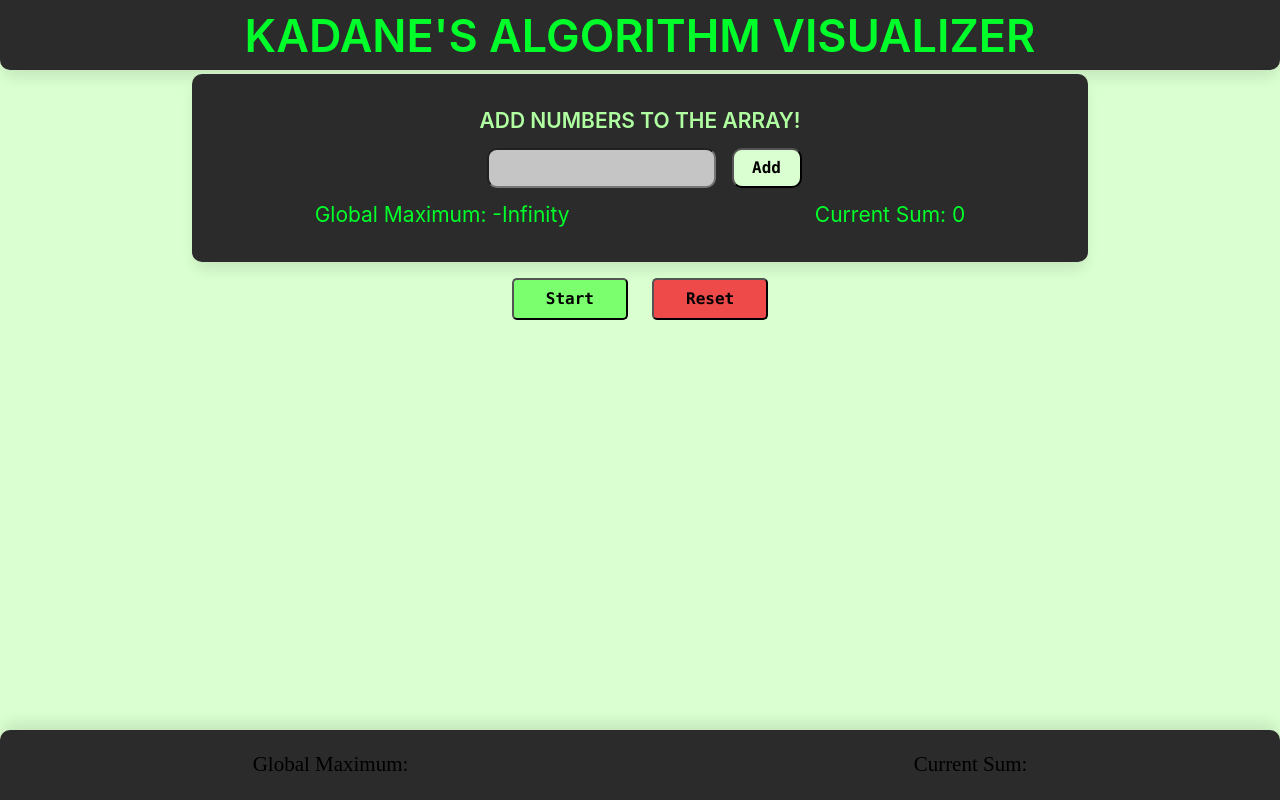
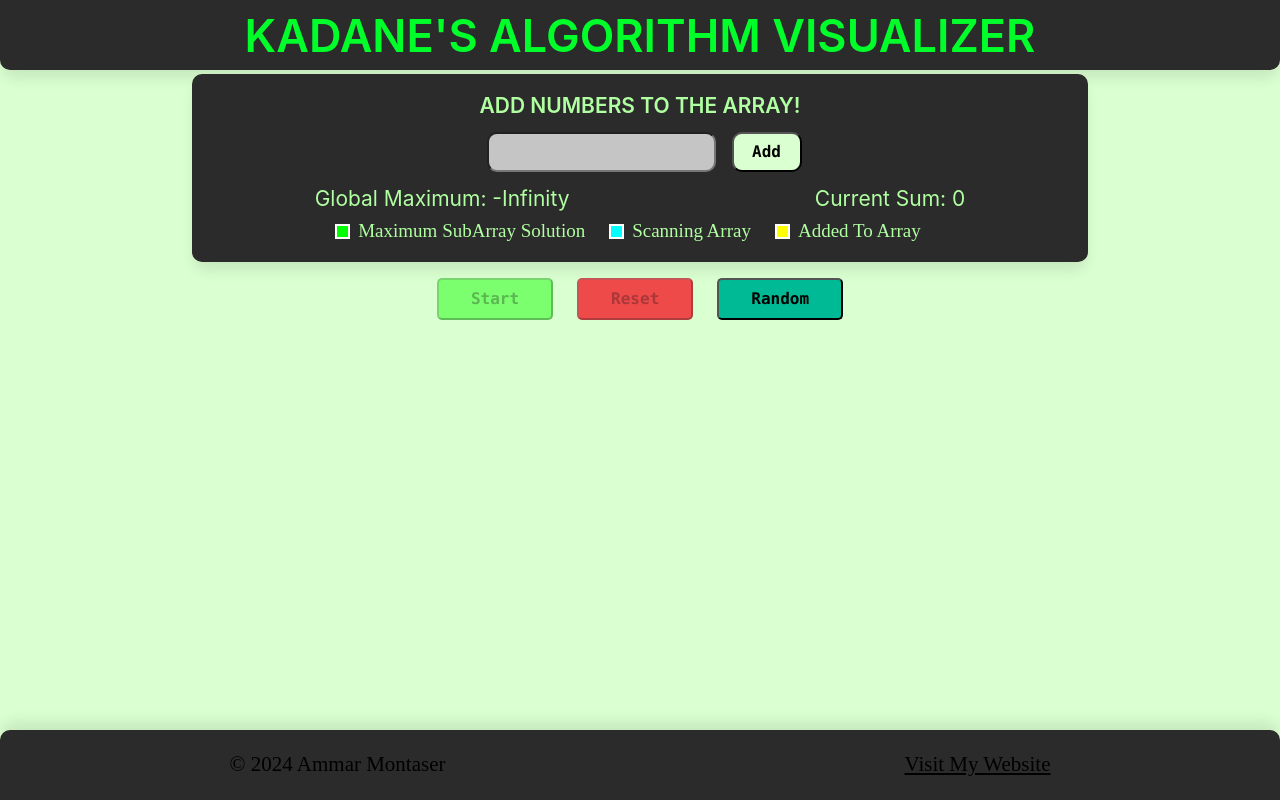
Before and after one commit to Ammar-Montaser/Kadane-s-Algorithm-Visualizer, a React (Vite) app: page / in a window 1280 px wide. Built offline with nearby package versions, Linux system fonts and the light colour scheme.

Commit message:
fiex logic for consecutive starts + disabled buttons while working

```diff
--- a/src/App.jsx
+++ b/src/App.jsx
@@ -4,24 +4,53 @@ import ArrayCard from "./views/ArrayCard";
 import Input from "./views/Input";
 import { useSelector, useDispatch } from "react-redux";
 import { useRef } from "react";
-import { setMax, setSum, reset } from "./Redux/arraySlice.js";
+import {
+  setMax,
+  setSum,
+  reset,
+  addItemToArray,
+  toogle,
+} from "./Redux/arraySlice.js";
 
 function App() {
   const arr = useSelector((state) => state.arrayReducer.array);
+
+  const loading = useSelector((state) => state.arrayReducer.loading);
 
   const myRef = useRef(null);
   const dispatch = useDispatch();
   const resetState = () => {
     dispatch(reset());
   };
+  const random = () => {
+    for (let i = 0; i <= 10; i++) {
+      let sign = Math.round(Math.random());
+      let randomNum = Math.round(Math.random() * 100);
+      sign === 0 ? (randomNum *= -1) : (randomNum *= 1);
+      setTimeout(() => {
+        dispatch(addItemToArray(randomNum));
+      }, 1000 * i);
+    }
+  };
+
   const maxSequence = async () => {
+    for (let i = 0; i < arr.length; i++) {
+      document.getElementById(i).style.color = "white";
+      document.getElementById(i).style.border = "5px solid yellow";
+    }
+
+    //toogle disable button
+    dispatch(toogle(true));
+
     let max = Number.NEGATIVE_INFINITY;
     let sum = 0;
     let start = 0;
     let end = 0;
-    if (arr.length == 0) {
-      console.log(0);
-    }
+
+    // Disabled button when array is empty. DEAD CODE//
+    // if (arr.length == 0) {
+    //   console.log(0);
+    // }
 
     for (let i = 0; i < arr.length; i++) {
       await new Promise((resolve) =>
@@ -32,8 +61,8 @@ function App() {
       sum = sum + arr[i];
       dispatch(setSum(sum));
 
-      document.getElementById(i).style.color = "red";
-      document.getElementById(i).style.border = "5px solid red";
+      document.getElementById(i).style.color = "cyan";
+      document.getElementById(i).style.border = "5px solid cyan";
       if (sum > max) {
         end = i;
         max = sum;
@@ -46,13 +75,15 @@ function App() {
         sum = 0;
         dispatch(setSum(sum));
       }
-      console.log(start);
-      console.log(end);
     }
     for (let i = start; i <= end; i++) {
       document.getElementById(i).style.color = "limegreen";
       document.getElementById(i).style.border = "5px solid limegreen";
     }
+    console.log(start);
+    console.log(end);
+
+    dispatch(toogle(false));
   };
 
   return (
@@ -67,13 +98,25 @@ function App() {
             <Input />
             <div className="controlButtons">
               {" "}
-              <button className="start" onClick={maxSequence}>
+              <button
+                className="start"
+                disabled={arr.length == 0 ? true : false || loading}
+                onClick={maxSequence}
+              >
                 {" "}
                 Start
               </button>
-              <button className="reset" onClick={resetState}>
+              <button
+                className="reset"
+                disabled={arr.length == 0 ? true : false || loading}
+                onClick={resetState}
+              >
                 {" "}
                 Reset
+              </button>
+              <button className="random" disabled={loading} onClick={random}>
+                {" "}
+                Random
               </button>
             </div>
           </div>
@@ -85,8 +128,12 @@ function App() {
         </div>
 
         <div className="footer">
-          <h2 className="footerText">{"Global Maximum: "}</h2>
-          <h2 className="footerText">{"Current Sum: "}</h2>
+          <h2 className="footerText">
+            &copy; {new Date().getFullYear()} Ammar Montaser
+          </h2>
+          <h2 className="footerText link">
+            <a href="ammarmontaser.com">Visit My Website</a>
+          </h2>
         </div>
       </div>
     </>
--- a/src/CSS/main.css
+++ b/src/CSS/main.css
@@ -372,7 +372,7 @@ body {
   align-items: center;
   justify-content: center;
   flex-direction: column;
-  border: 5px solid #22b927;
+  border: 5px solid yellow;
   border-radius: 0.5rem;
 }
 .arrayCard h1 {
@@ -491,10 +491,37 @@ body {
   width: 100%;
   justify-content: space-around;
 }
-.inputContainer .resultText {
-  color: #00ff2a;
+.inputContainer .resultInputContainer .resultText {
   font-weight: 400;
   font-family: -apple-system, BlinkMacSystemFont, "Helvetica Neue", Helvetica, Arial, sans-serif, "Apple Color Emoji", "Segoe UI Emoji", "Segoe UI Symbol";
+}
+.inputContainer .colorKey {
+  margin-top: 5px;
+  width: 100%;
+  display: flex;
+  align-items: center;
+  justify-content: center;
+  flex-direction: row;
+  justify-content: center;
+}
+.inputContainer .colorKey span {
+  width: 15px;
+  height: 15px;
+  border: 2px solid white;
+}
+.inputContainer .colorKey p {
+  color: #b0ffa1;
+  margin-left: 8px;
+  margin-right: 24px;
+}
+.inputContainer .colorKey .green {
+  background-color: lime;
+}
+.inputContainer .colorKey .cyan {
+  background-color: cyan;
+}
+.inputContainer .colorKey .yellow {
+  background-color: yellow;
 }
 
 input::-webkit-outer-spin-button,
@@ -573,6 +600,9 @@ input[type=number] {
 .main .controlButtons .reset {
   background-color: rgb(238, 74, 74);
 }
+.main .controlButtons .random {
+  background-color: rgb(0, 186, 149);
+}
 
 .footer {
   display: flex;
--- a/src/Redux/arraySlice.js
+++ b/src/Redux/arraySlice.js
@@ -5,6 +5,8 @@ const initialState = {
   max: Number.NEGATIVE_INFINITY,
   loading: false,
   sum: 0,
+  start: 0,
+  end: 0,
 };
 
 export const arraySlice = createSlice({
@@ -16,9 +18,11 @@ export const arraySlice = createSlice({
       state.array = [];
       state.loading = false;
       state.sum = 0;
+      state.start = 0;
+      state.end = 0;
     },
-    toogle: (state) => {
-      state.loading += !state.loading;
+    toogle: (state, action) => {
+      state.loading = action.payload;
     },
 
     addItemToArray: (state, action) => {
@@ -31,17 +35,24 @@ export const arraySlice = createSlice({
     setSum: (state, action) => {
       state.sum = action.payload;
     },
-    setFirst: (state, action) => {
-      state.first = action.payload;
+    setStart: (state, action) => {
+      state.start = action.payload;
     },
-    setLast: (state, action) => {
-      state.last = action.payload;
+    setEnd: (state, action) => {
+      state.end = action.payload;
     },
   },
 });
 
 // Action creators are generated for each case reducer function
-export const { addItemToArray, toogle, setMax, reset, setSum } =
-  arraySlice.actions;
+export const {
+  addItemToArray,
+  toogle,
+  setMax,
+  reset,
+  setSum,
+  setEnd,
+  setStart,
+} = arraySlice.actions;
 
 export default arraySlice.reducer;
--- a/src/scss/components/_ArrayCard.scss
+++ b/src/scss/components/_ArrayCard.scss
@@ -7,7 +7,7 @@
   color: white;
   margin: $spacer-1 $spacer-1;
   @include flexLayoutCenter(column);
-  border: 5px solid $secondary-a60;
+  border: 5px solid yellow;
   border-radius: 0.5rem;
   h1 {
     font-weight: $font-weight-bold;
--- a/src/scss/components/_Input.scss
+++ b/src/scss/components/_Input.scss
@@ -39,11 +39,38 @@
     @include flexLayoutCenter(row);
     width: 100%;
     justify-content: space-around;
+    .resultText {
+      font-weight: $font-weight-normal;
+      font-family: $font-family-base;
+    }
   }
-  .resultText {
-    color: $secondary-a50;
-    font-weight: $font-weight-normal;
-    font-family: $font-family-base;
+
+  .colorKey {
+    margin-top: 5px;
+    width: 100%;
+    @include flexLayoutCenter(row);
+
+    justify-content: center;
+    span {
+      width: 15px;
+      height: 15px;
+      border: 2px solid white;
+    }
+    p {
+      color: $secondary-a20;
+      margin-left: $spacer-2;
+
+      margin-right: $spacer-6;
+    }
+    .green {
+      background-color: lime;
+    }
+    .cyan {
+      background-color: cyan;
+    }
+    .yellow {
+      background-color: yellow;
+    }
   }
 }
 
--- a/src/scss/main.scss
+++ b/src/scss/main.scss
@@ -58,6 +58,9 @@
     .reset {
       background-color: rgb(238, 74, 74);
     }
+    .random {
+      background-color: rgb(0, 186, 149);
+    }
   }
 }
 
--- a/src/views/Input.jsx
+++ b/src/views/Input.jsx
@@ -34,6 +34,15 @@ function Input() {
 
         <h2 className="resultText">{"Current Sum: " + sum}</h2>
       </div>
+      <div className="colorKey">
+        {" "}
+        <span className="green"></span>
+        <p>Maximum SubArray Solution</p>
+        <span className="cyan"></span>
+        <p>Scanning Array</p>
+        <span className="yellow"></span>
+        <p>Added To Array</p>
+      </div>
     </div>
   );
 }
```
Also changed, not shown: 1 other file (tests, documents, lock files or other folders).
